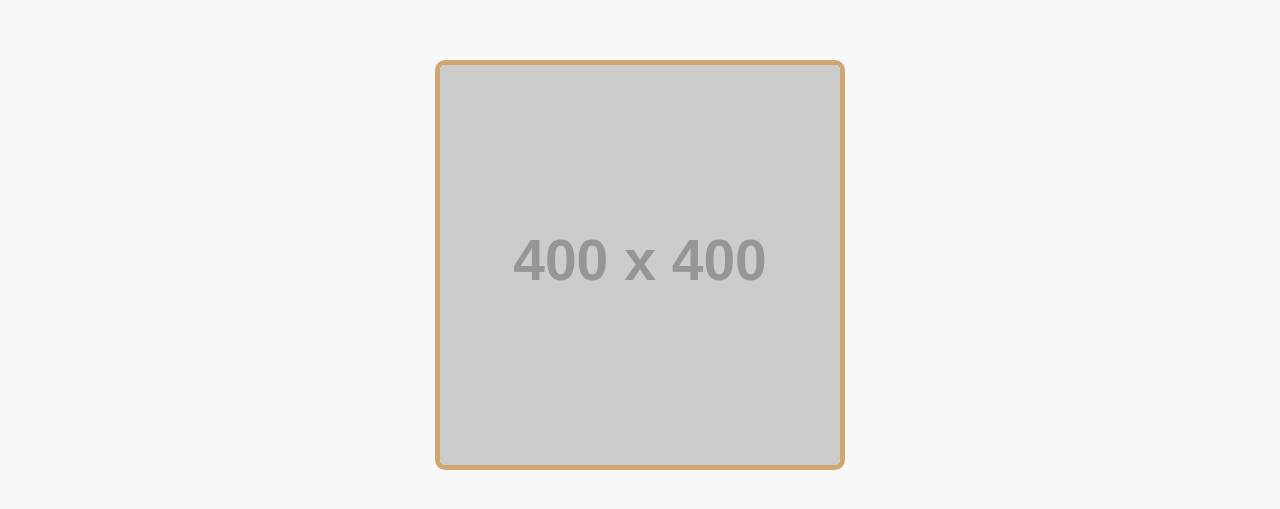
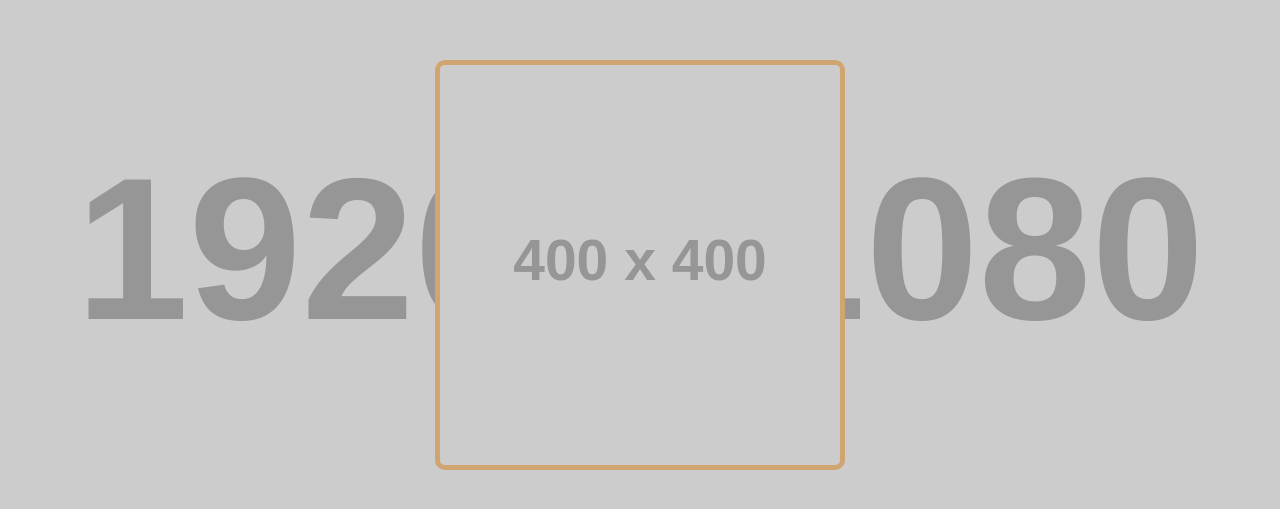
Before and after one commit to BreadArtificialintelligence/Breadisawesome, a plain HTML site: page index.html in a window 1280 px wide. Shown: the part 135-644 px from the top of the page. Drawn offline with Linux system fonts and the light colour scheme; placeholder pictures from the web are drawn by us.

```diff
--- a/index.html
+++ b/index.html
@@ -8,7 +8,9 @@
             align-items: center;
             height: 100vh;
             margin: 0;
-            background-color: #f8f8f8;
+            background-image: url('https://via.placeholder.com/1920x1080/FF0000/FFFFFF?text=Background');
+            background-size: cover;
+            background-position: center;
         }
 
         img {
```
